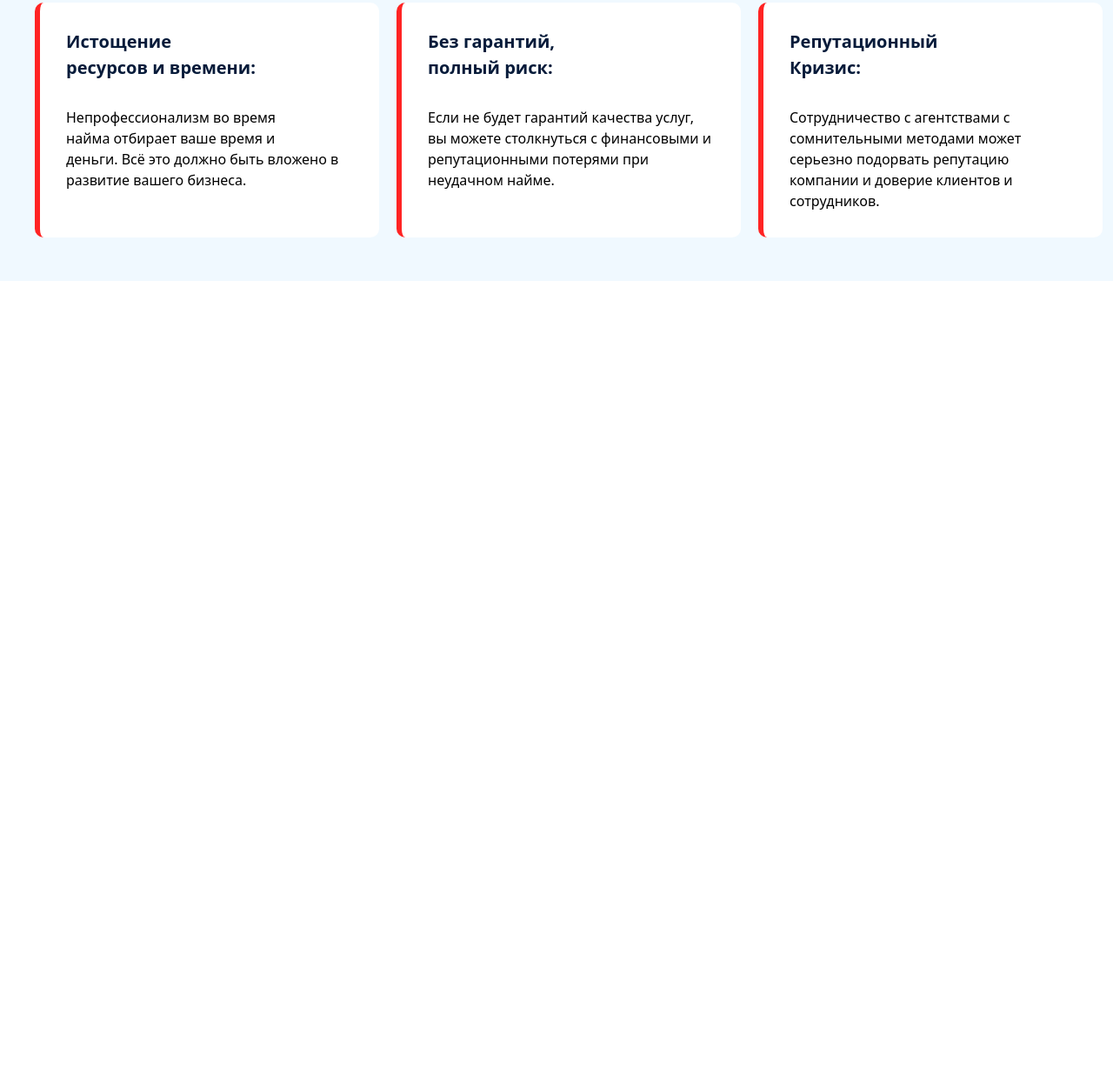
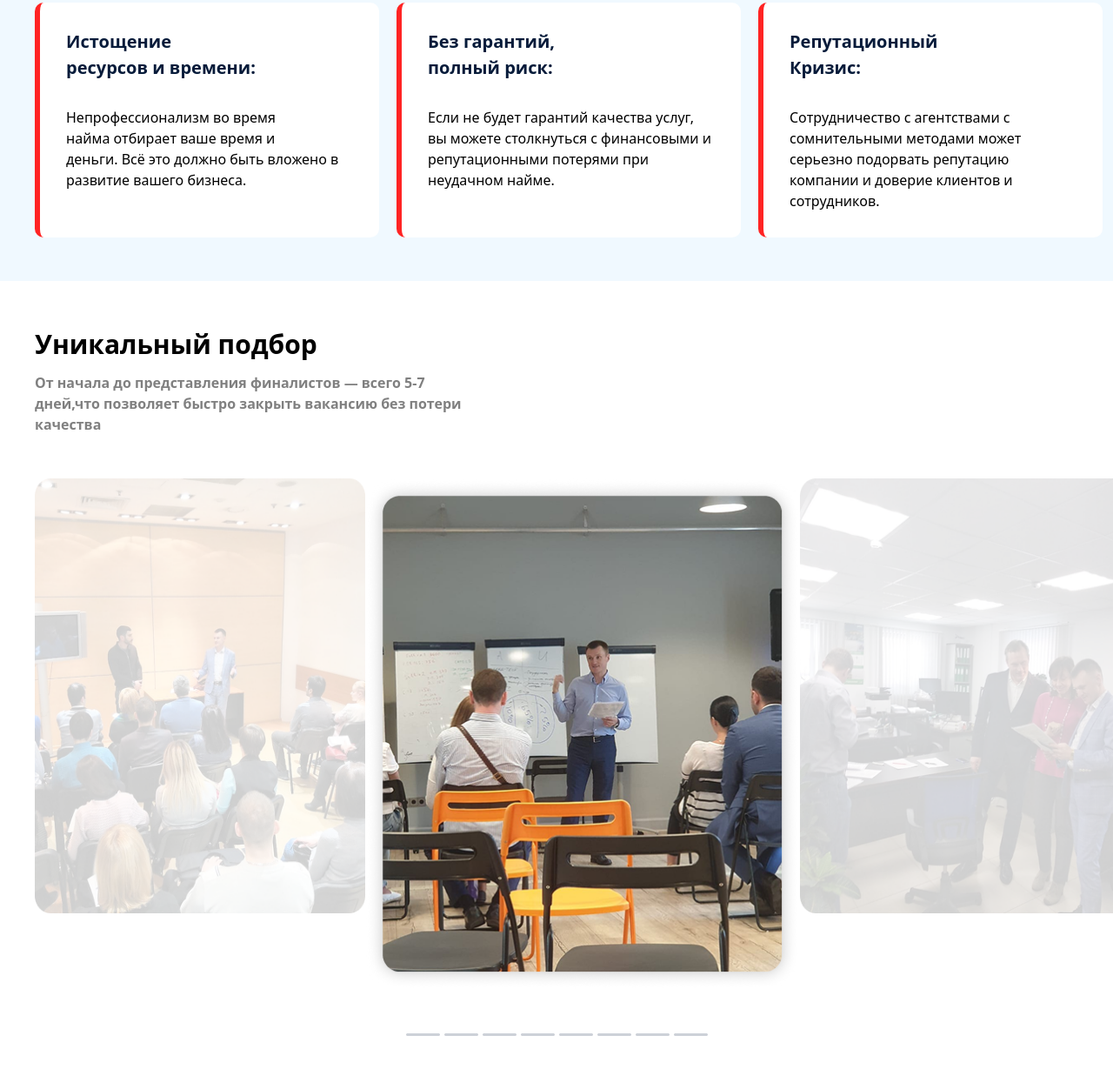
Before and after one commit to Faridun-07/Examweek2, a website: page index.html in a window 1280 px wide. Shown: the part 7891-9120 px from the top of the page at 87% size. Before the commit the page ends 8214 px from the top, so only its background shows below. Drawn offline with Linux system fonts and the light colour scheme.

Commit message:
Add section 12

```diff
--- a/index.html
+++ b/index.html
@@ -482,6 +482,27 @@
         </div>
 </section>
 </div>
+<section class="max-w-300 m-auto flex flex-col lg:p-[50px_0px] p-[50px_20px] gap-[50px]">
+    <div class="flex flex-col gap-[10px]">
+            <h1 class="text-[30px] font-bold">Уникальный подбор</h1>
+            <p class="text-[gray] lg:w-[500px] font-bold">От начала до представления финалистов — всего 5-7 дней,что позволяет быстро закрыть вакансию без потери качества</p>
+        </div>
+        <div class="flex flex-col lg:flex-row lg:justify-between">
+            <img  class="lg:h-[500px] lg:w-[380px]" src="./src/images/Rectangle6.png" alt="">
+            <img class="lg:w-[500px]  lg:w-[380px]" src="./src/images/Rectangle7.png" alt="">
+            <img  class="lg:h-[500px] lg:w-[380px]" src="./src/images/Rectangle8.png" alt="">
+        </div>
+        <div class="flex justify-center gap-[5px]">
+            <img src="./src/images/Rectangle9.png" alt="">
+              <img src="./src/images/Rectangle9.png" alt="">
+                <img src="./src/images/Rectangle9.png" alt="">
+                  <img src="./src/images/Rectangle9.png" alt="">
+                    <img src="./src/images/Rectangle9.png" alt="">
+                      <img src="./src/images/Rectangle9.png" alt="">
+                        <img src="./src/images/Rectangle9.png" alt="">
+                          <img src="./src/images/Rectangle9.png" alt="">
+        </div>
+</section>
   </main>
   <footer></footer>
 </body>
```
Also changed, not shown: src/images/Rectangle6.png (added), src/images/Rectangle7.png (added), src/images/Rectangle8.png (added), src/images/Rectangle9.png (added), src/output.css.
